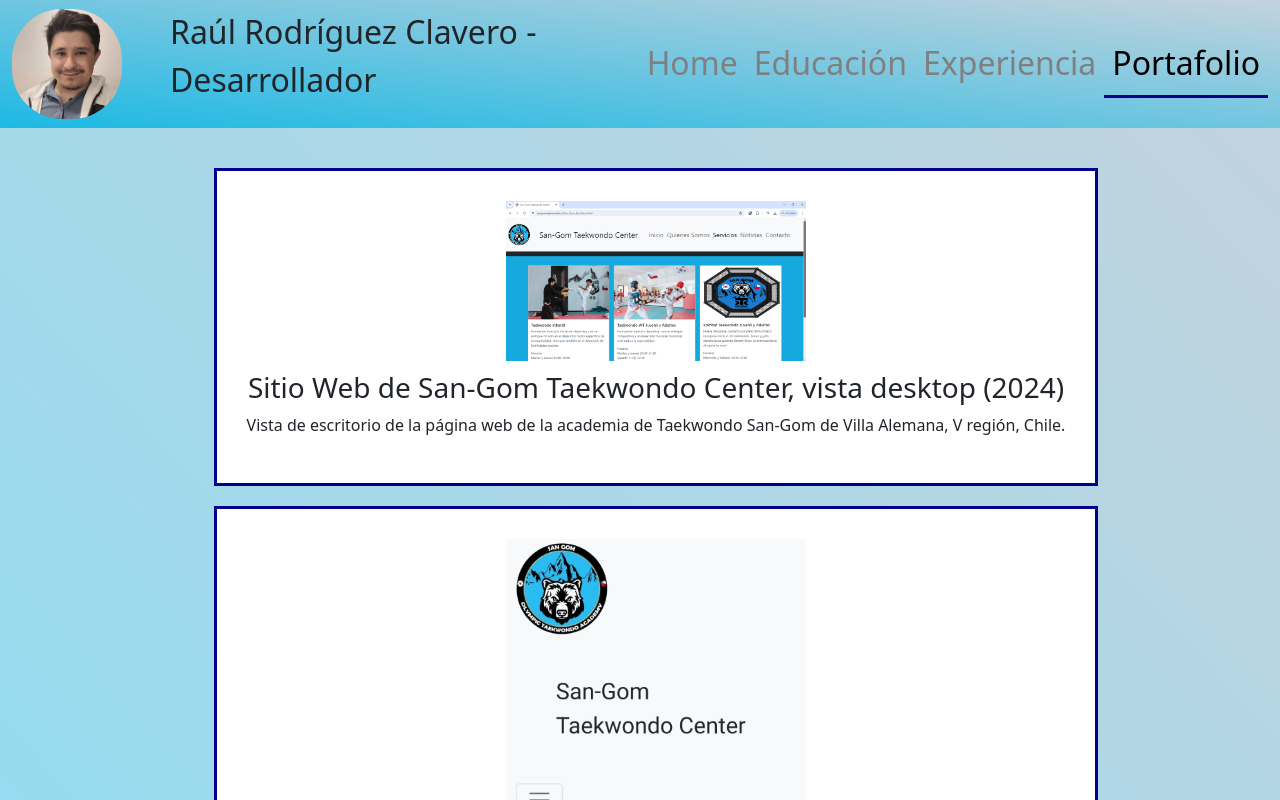
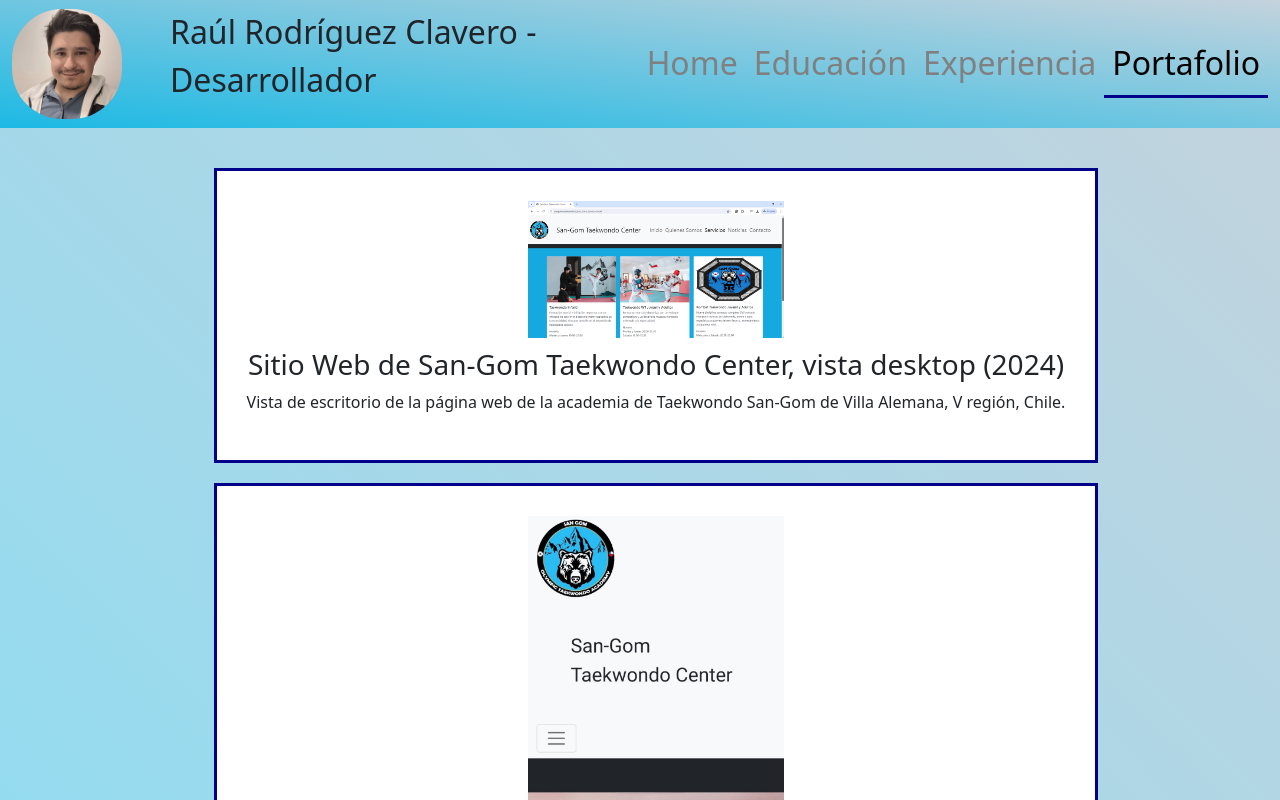
Before and after one commit to RaulWeirdStackDev/CVRaulReact, a React (Vite) app: page /portafolio in a window 1280 px wide. Shown: the top 800 px of the page. Built offline with nearby package versions, Linux system fonts and the light colour scheme.

Commit message:
cambio de tamaño de imágenes en portafolio de px a vw

```diff
--- a/src/views/Portafolio/portafolio.css
+++ b/src/views/Portafolio/portafolio.css
@@ -9,7 +9,7 @@
 }
 .portEle img {
   height: auto;
-  width: 300px;
+  width: 20vw;
 }
 .portEle {
   background-color: white;
```
